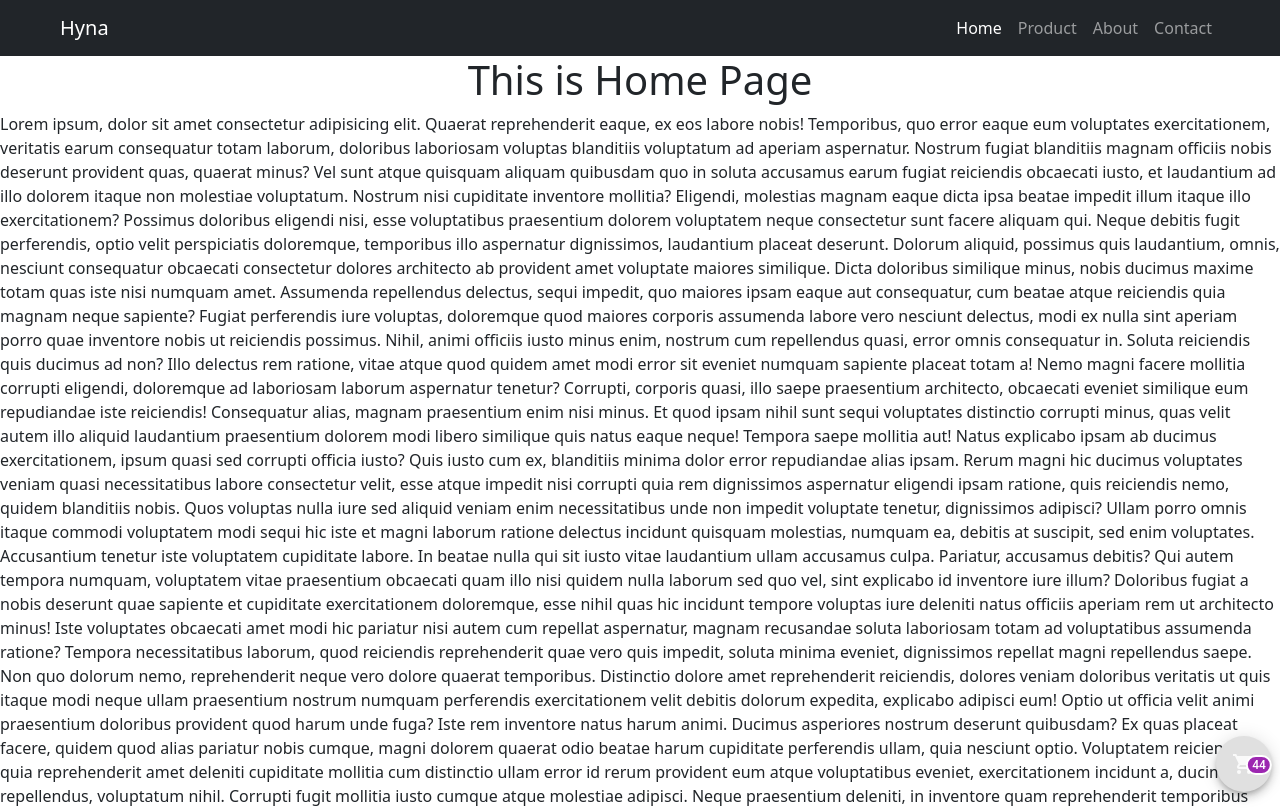
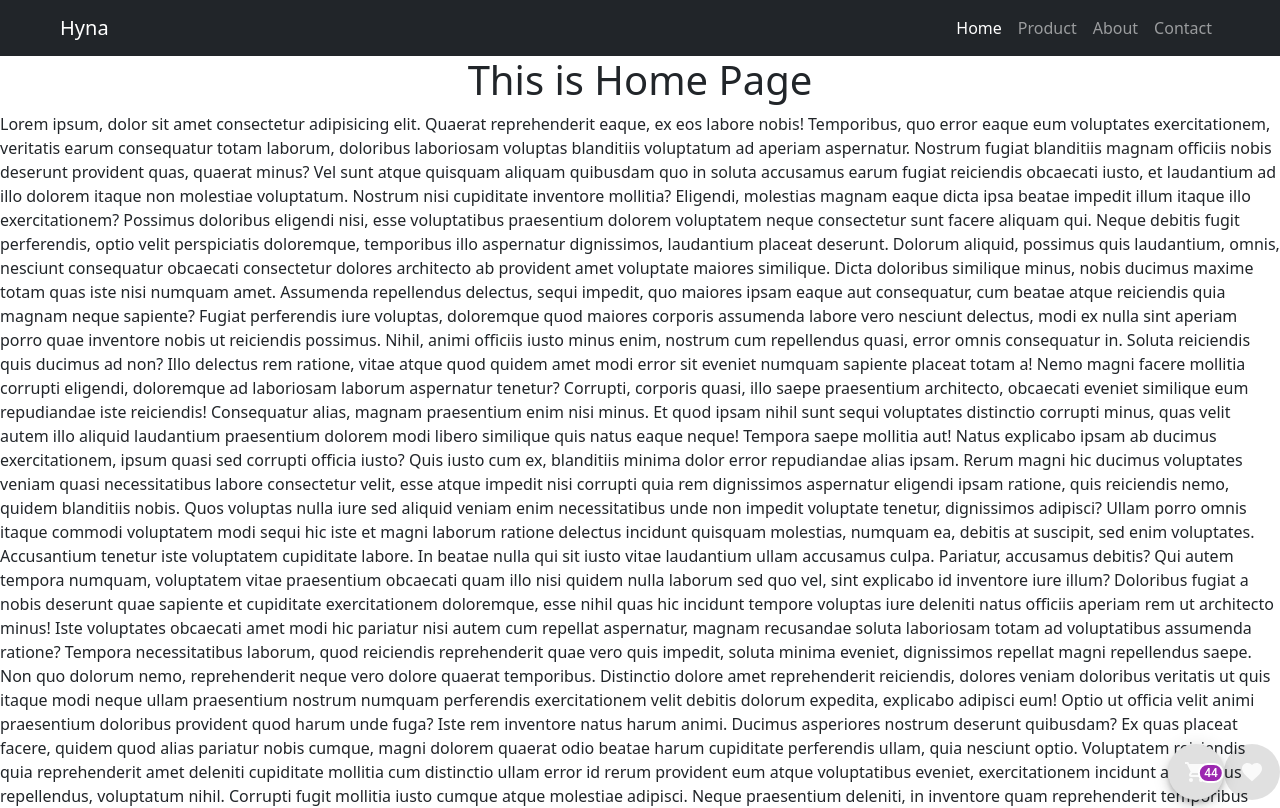
Before and after one commit to Sushantraipuri123/E-comerse-reactjs, a React (Vite) app: page / in a window 1280 px wide. Shown: the top 808 px of the page. Built offline with nearby package versions, Linux system fonts and the light colour scheme.

Commit message:
E-comerse

```diff
--- a/src/components/Addtocart.jsx
+++ b/src/components/Addtocart.jsx
@@ -6,6 +6,7 @@
 import IconButton from '@mui/material/IconButton';
 import ShoppingCartIcon from '@mui/icons-material/ShoppingCart';
 import { grey } from '@mui/material/colors'
+
 const StyledBadge = styled(Badge)(({ theme }) => ({
   '& .MuiBadge-badge': {
     right: -3,
@@ -18,7 +19,7 @@
 
 export default function Addtocart() {
   return (
-    <Box sx={{ '& > :not(style)': { m: 1 } }}>
+
     <Fab>
      <IconButton aria-label="cart">
       <StyledBadge badgeContent={44} color="secondary">
@@ -26,6 +27,6 @@
       </StyledBadge>
     </IconButton>
     </Fab>
-    </Box>
+
   );
 }
--- a/src/components/Home.jsx
+++ b/src/components/Home.jsx
@@ -17,7 +17,7 @@
 
       <div className='position-fixed bottom-0  end-0'>
         <Addtocart/>
-
+        <Wishlist/>
       </div>
     </div>
     </>
--- a/src/components/Wishlist.jsx
+++ b/src/components/Wishlist.jsx
@@ -1,33 +1,16 @@
 import * as React from 'react';
-import Box from '@mui/material/Box';
 import Fab from '@mui/material/Fab';
-import Badge from '@mui/material/Badge';
-import { styled } from '@mui/material/styles';
-import IconButton from '@mui/material/IconButton';
-import BookmarkBorderIcon from '@mui/icons-material/ShoppingCart';
-import BookmarkIcon from '@mui/icons-material/ShoppingCart';
-import Checkbox from '@mui/material/Checkbox';
-
-const StyledBadge = styled(Badge)(({ theme }) => ({
-  '& .MuiBadge-badge': {
-    right: -3,
-    top: 13,
-    border: `2px solid ${theme.palette.background.paper}`,
-    padding: '0 4px',
-  },
-}));
+import FavoriteIcon from '@mui/icons-material/Favorite';
+import { grey } from '@mui/material/colors'
 
 
 export default function Wishlist() {
   return (
-    <Box sx={{ '& > :not(style)': { m: 1 } }}>
-    <Fab>
-     <IconButton aria-label="cart">
-      <StyledBadge badgeContent={44} color="secondary">
-      <Checkbox color='secondary'  icon={<BookmarkBorderIcon />} checkedIcon={<BookmarkIcon />} />
-      </StyledBadge>
-    </IconButton>
-    </Fab>
-    </Box>
+
+
+      <Fab disabled aria-label="like">
+        <FavoriteIcon  style={{ color: grey[50] }}/>
+      </Fab>
+
   );
 }
```
